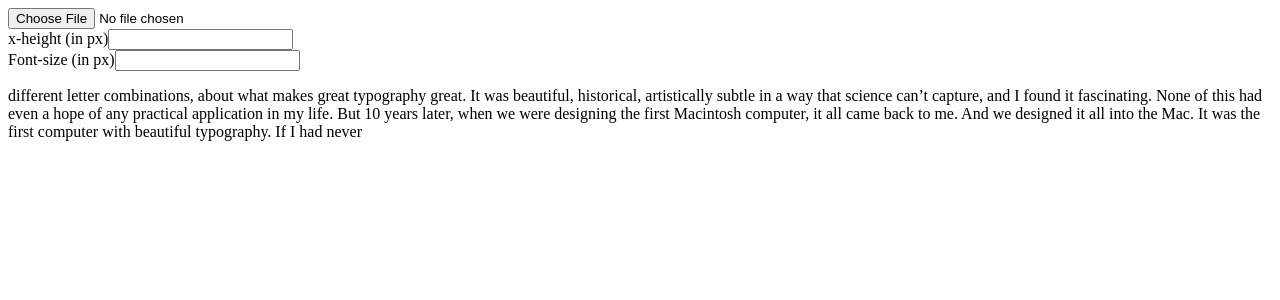
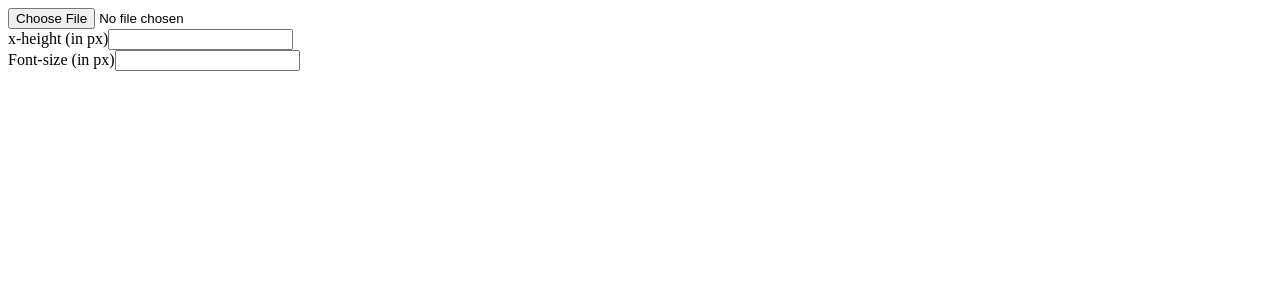
Before and after one commit to masakudamatsu/font-metrics, a React (Create React App) app: page / in a window 1280 px wide. Shown: the top 300 px of the page. Built offline with nearby package versions, Linux system fonts and the light colour scheme.

Commit message:
#15 Green: Render paragraphs according to the chosen x-height

```diff
--- a/src/App.js
+++ b/src/App.js
@@ -83,6 +83,7 @@ class App extends React.Component {
         <FontNameDisplay fontName={this.state.fullName} />
         <SampleParagraphs
           fontFamily={this.state.fontFamily}
+          fontSize={this.state.userFontSize}
           fontWeight={this.state.usWeightClass}
           fontLoadFailure={this.state.fontLoadFailure}/>
       </div>
--- a/src/components/SampleParagraphs.js
+++ b/src/components/SampleParagraphs.js
@@ -13,6 +13,7 @@ export default class SampleParagraphs extends React.Component {
     } else {
       const fontStyles = {
         fontFamily: this.props.fontFamily,
+        fontSize: Number(this.props.fontSize),
         fontWeight: this.props.fontWeight
       };
       return (
```
